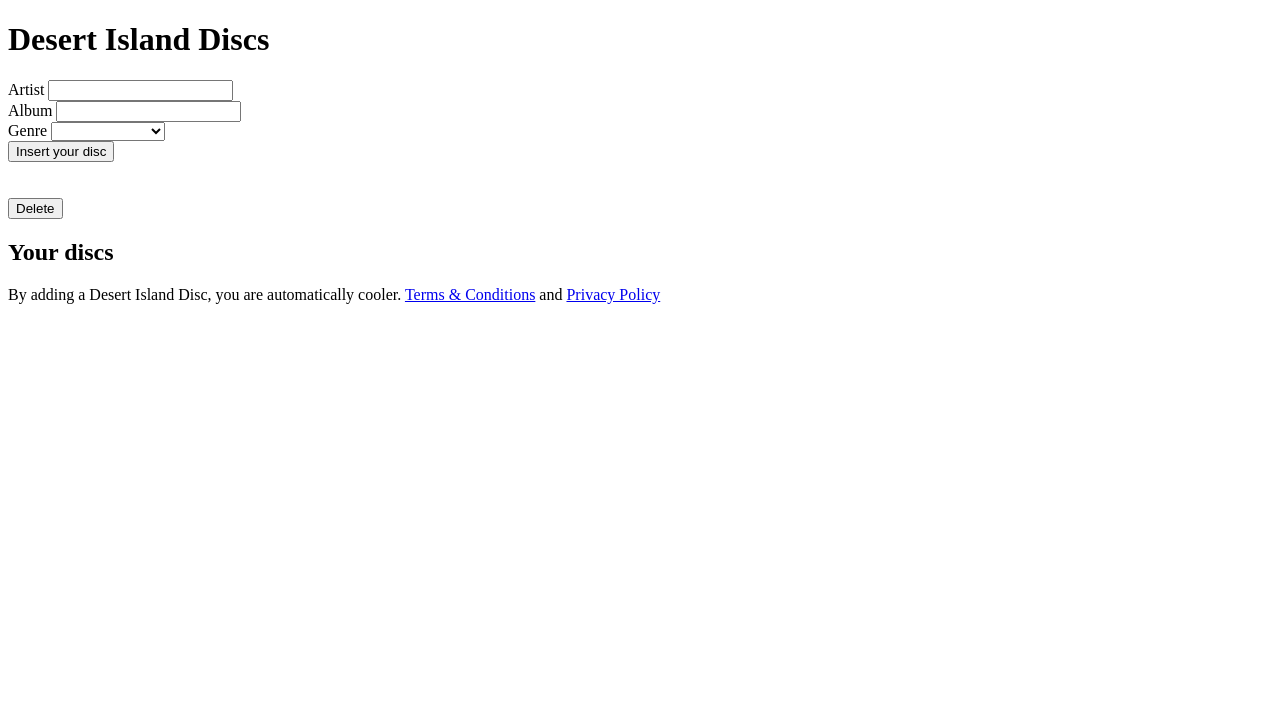
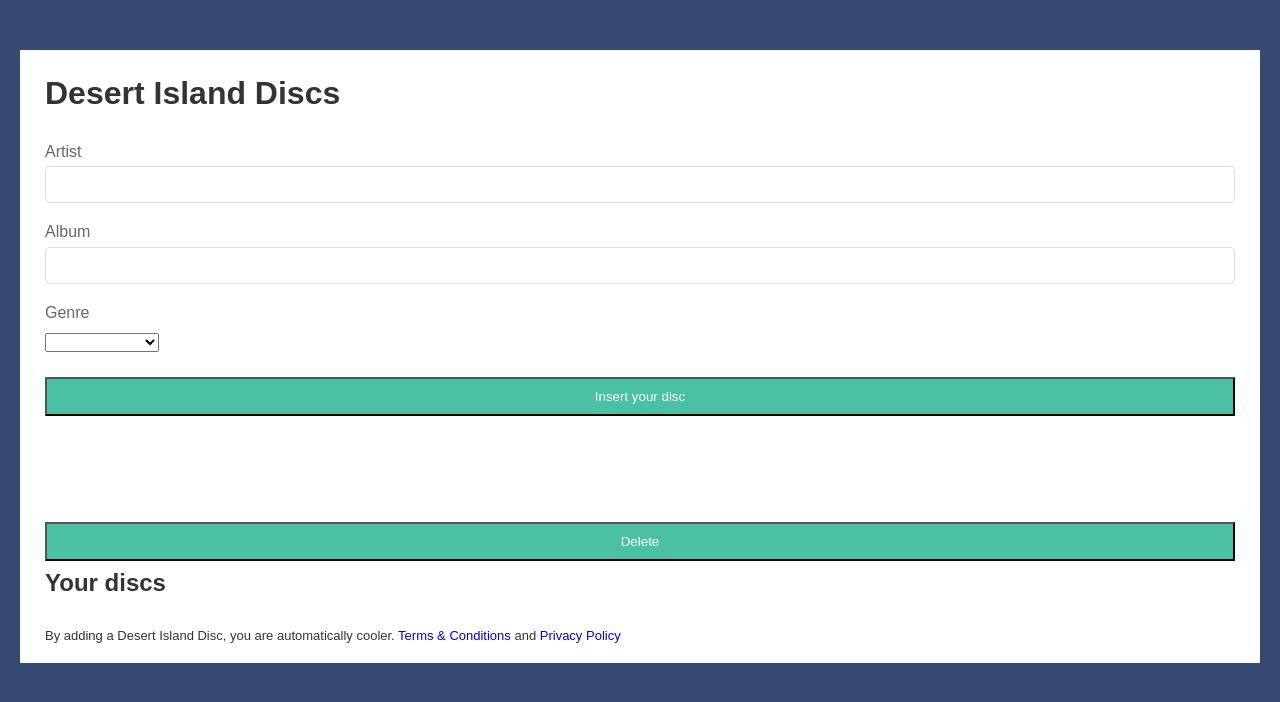
Before and after one commit to Martin-Sparks/week6-weekend-homework, a plain HTML site: page index.html in a window 1280 px wide. Drawn offline with Linux system fonts and the light colour scheme.

Commit message:
some css added

```diff
--- a/CSS/style.css
+++ b/CSS/style.css
@@ -1,88 +1,79 @@
 * {
-    /*
-    -May want to add "border-box for "box-sizing so padding does not affect width
-    -Reset margin and padding
-   */
+    box-sizing: border-box;
+    margin: 0;
+    padding: 0;
   }
 
   body {
-    /*
-      -Background color is #344a72
-    */
+      font-family: Arial, Helvetica, sans-serif;
+      background: #344a72;
+      color: #fff;
+      line-height: 1.8;
   }
 
   a {
-    /*
-    Underlined links are ugly :)
-   */
+   text-decoration: none;
   }
 
   #container {
-    /*
-    -Remember, margin: auto on left and right will center a block element
-    -I would also set a "max-width" for responsiveness
-    -May want to add some padding
-    */
+    margin: 30px auto;
+    max-width: 400;
+    padding: 20px;
+
   }
 
   .form-wrap {
-    /*
-      This is the white area around the form and heading, etc
-    */
+    background: white;
+    padding: 15px 25px;
+    color: #333;
   }
 
   .form-wrap h1,
   .form-wrap p {
-    /*
-      May want to center these
-    */
+   text-align: centre;
   }
 
   .form-wrap .form-group {
-    /*
-      Each label, input is wrapped in .form-group
-    */
+    margin-top: 15px;
+
   }
 
   .form-wrap .form-group label {
-    /*
-      Label should be turned into a block element
-    */
+   display: block;
+   color:#666;
   }
 
   .form-wrap .form-group input {
-    /*
-      Inputs should reach accross the .form-wrap 100% and have some padding
-    */
+   width: 100%;
+   padding: 10px;
+   border: #ddd 1px solid;
+   border-radius: 5px;
   }
 
   .form-wrap button {
-    /*
-      Button should wrap accross 100% and display as block
-      Background color for button is #49c1a2
-    */
+    display: block;
+    width: 100%;
+    padding: 10px;
+    margin-top: 20px;
+    background: #49c1a2;
+    color: white;
+    cursor: pointer;
   }
 
   .form-wrap button:hover {
-    /*
-      Hover background color for button is #37a08e
-    */
+    background: #37a08e;
   }
 
   .form-wrap .bottom-text {
-    /*
-      Bottom text is smaller
-    */
+   font-size: 13px;
+   margin-top:20px;
   }
 
   footer {
-    /*
-    Should be centered
-   */
+   text-align: center;
+   margin-top: 10px;
   }
 
   footer a {
-    /*
-      Footer link color is #49c1a2
-    */
+    color: #49c149;
   }
```
